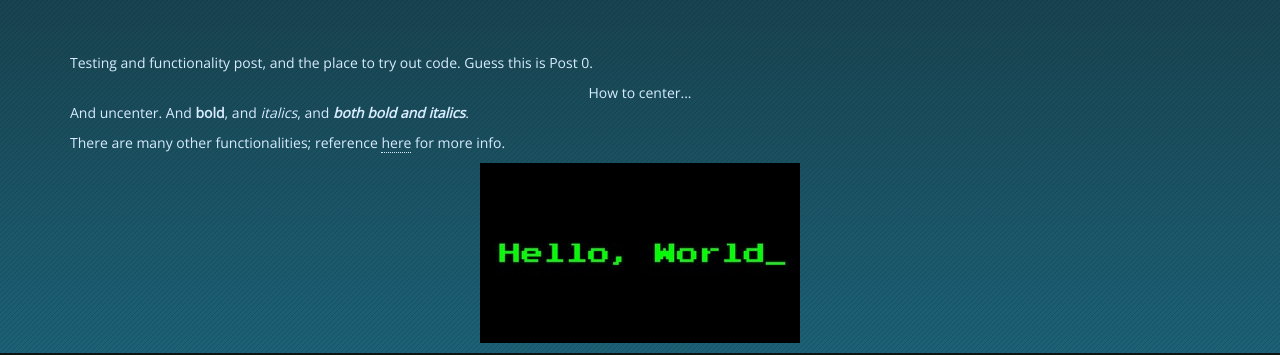
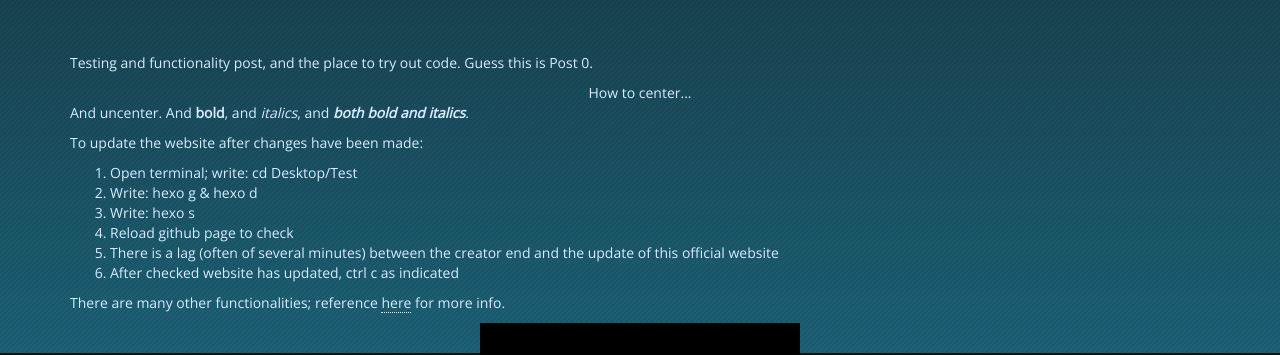
Before and after one commit to JamesChen314/JamesChen314.github.io, a plain HTML site: page 2020/03/24/Hello-World/index.html in a window 1280 px wide. Shown: the part 447-802 px from the top of the page. Drawn offline with nearby package versions, Linux system fonts and the light colour scheme.

Commit message:
Site updated: 2020-03-25 16:20:24

```diff
--- a/2020/03/24/Hello-World/index.html
+++ b/2020/03/24/Hello-World/index.html
@@ -177,6 +177,15 @@ And uncenter. And bold, and italics, and both b">
 <center>How to center...</center>
 
 <p>And uncenter. And <strong>bold</strong>, and <em>italics</em>, and <strong><em>both bold and italics</em></strong>.</p>
+<p>To update the website after changes have been made:</p>
+<ol>
+<li>Open terminal; write: cd Desktop/Test</li>
+<li>Write: hexo g &amp; hexo d</li>
+<li>Write: hexo s</li>
+<li>Reload github page to check</li>
+<li>There is a lag (often of several minutes) between the creator end and the update of this official website</li>
+<li>After checked website has updated, ctrl c as indicated</li>
+</ol>
 <p>There are many other functionalities; reference <a href="https://daringfireball.net/projects/markdown/syntax" target="_blank" rel="noopener">here</a> for more info.</p>
 <p><img src="/2020/03/24/Hello-World/Helloworld.jpg" alt="How to create an image. Find the image; move image to TEST/source/_posts; then move into appropriate post folder."></p>
 
```
Also changed, not shown: index.html (+9 -0 lines).
